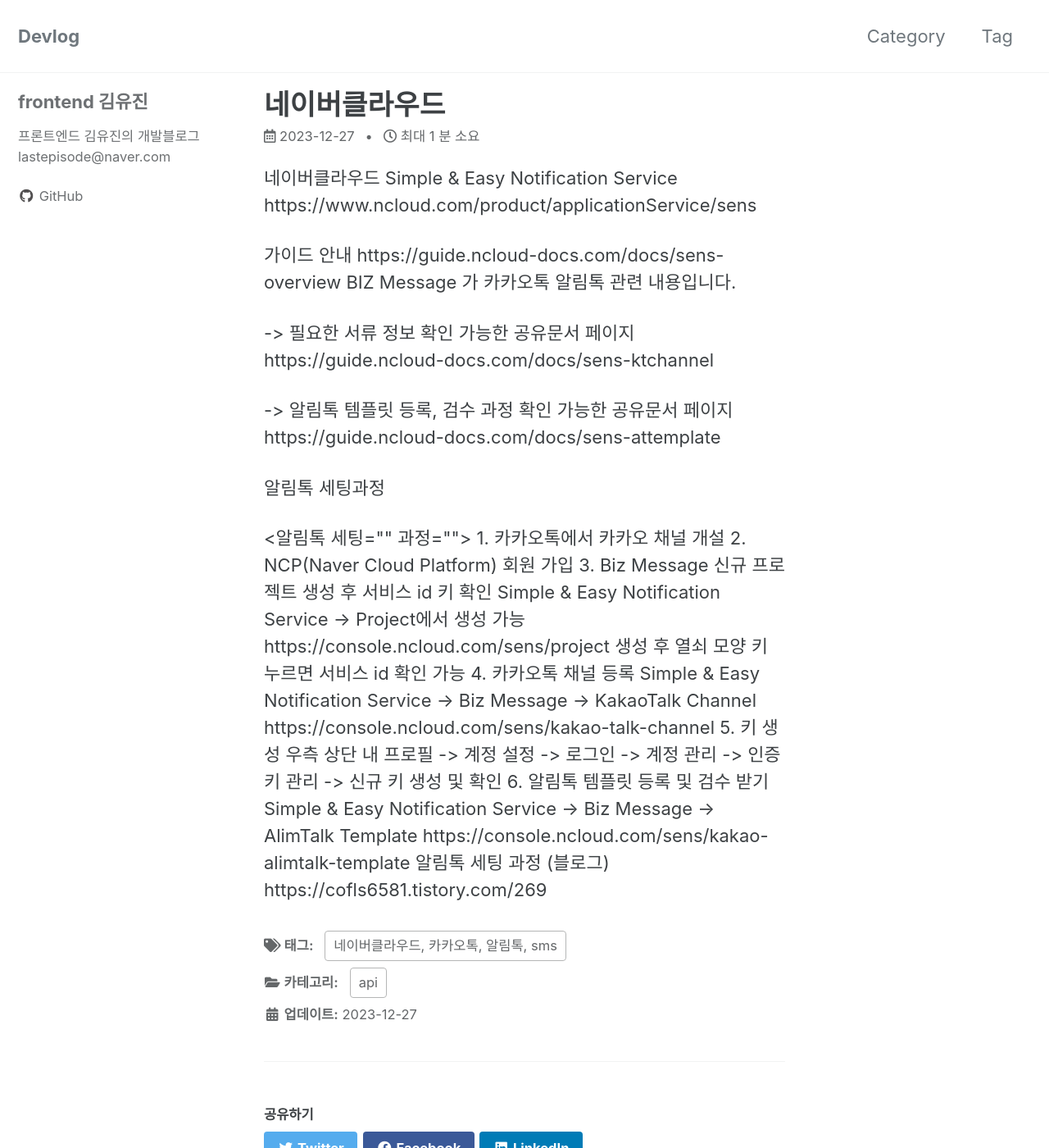
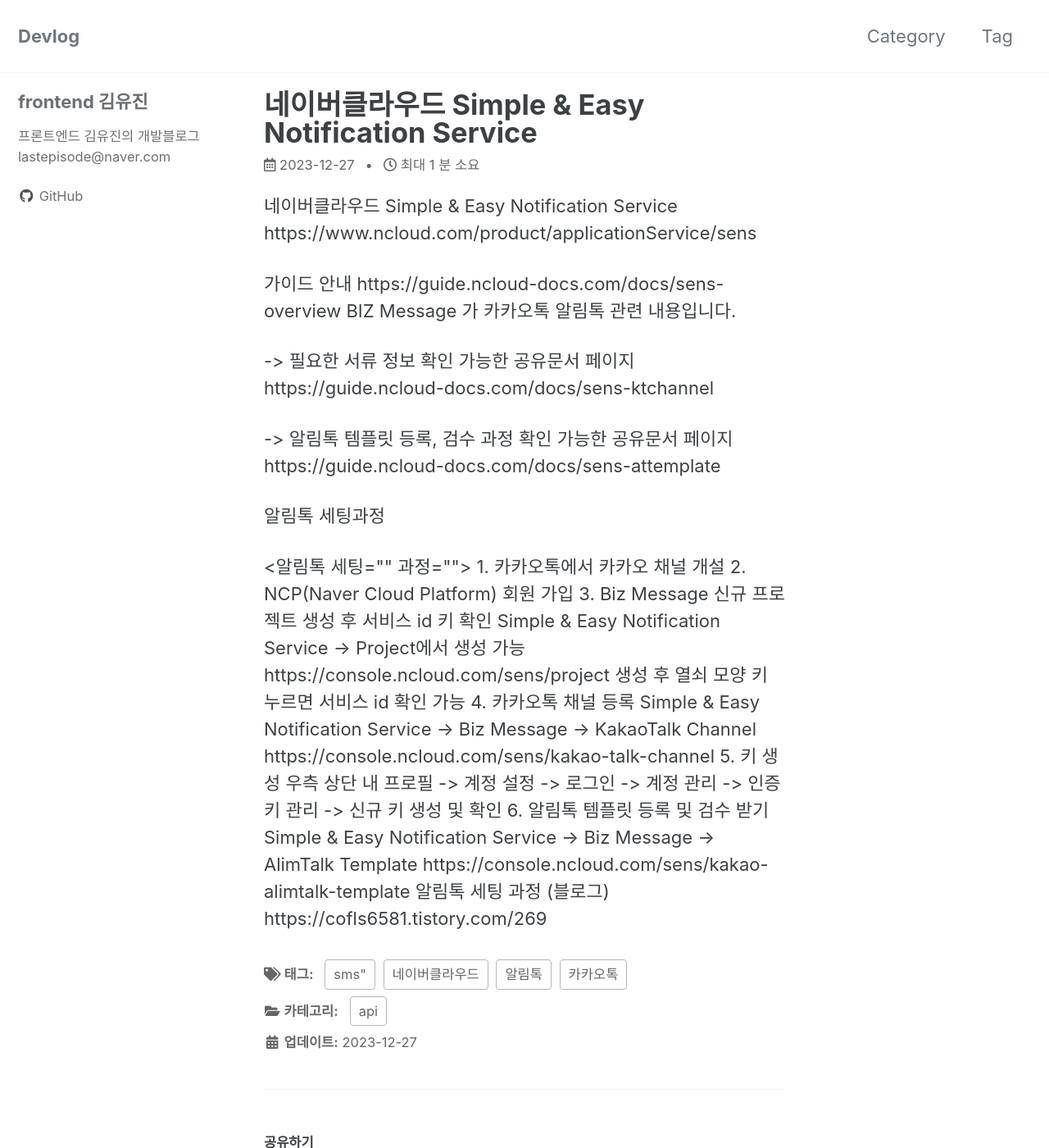
Before and after one commit to yireum/yireum.github.io, a Jekyll site: the page built from _posts/2023-12-27-네이버클라우드 Simple & Easy Notification Service.md, in a window 1280 px wide and 1400 px high. Shown: the whole window at 82% size. Built offline with Jekyll 4.4.1, drawn with Linux system fonts in a browser that asks for light colours; cached includes are drawn as plain includes; comment, search, counter and statistics services are not loaded.

Commit message:
📃 네이버클라우드 Simple & Easy Notification Service

```diff
--- a/_posts/2023-12-27-네이버클라우드.md
+++ b/_posts/2023-12-27-네이버클라우드 Simple & Easy Notification Service.md
@@ -1,8 +1,8 @@
 ---
 layout: single
-title: "네이버클라우드"
+title: "네이버클라우드 Simple & Easy Notification Service"
 categories: api
-tags: ["네이버클라우드, 카카오톡, 알림톡, sms"]
+tags: ["네이버클라우드", "카카오톡", "알림톡", sms"]
 ---
 
 네이버클라우드 Simple & Easy Notification Service
```
